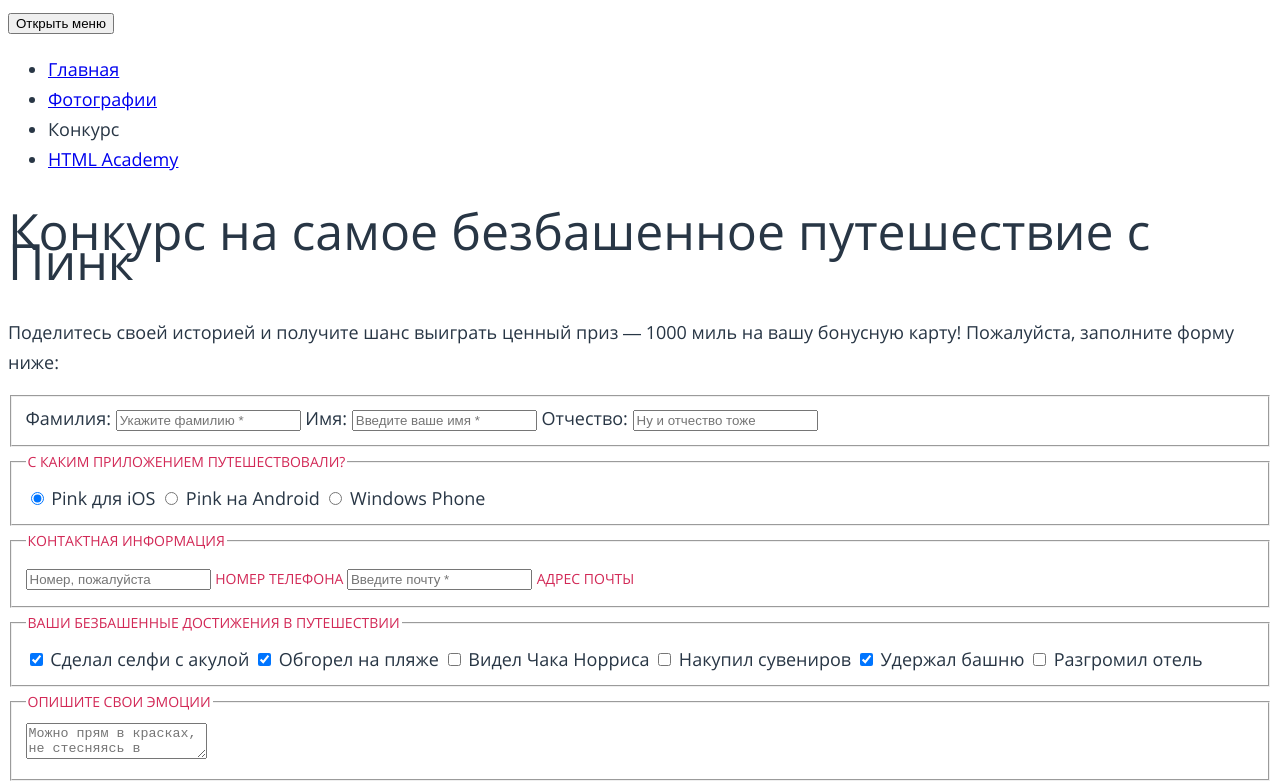
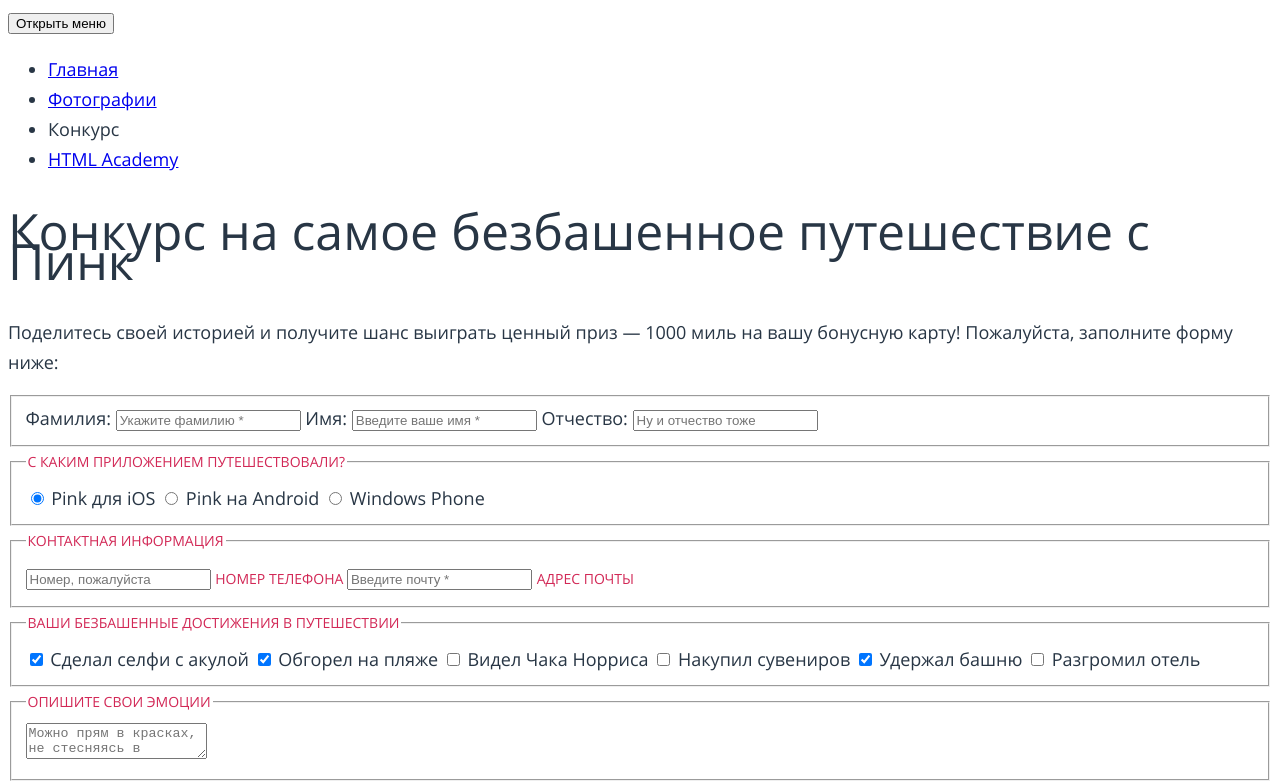
Before and after one commit to kiyashko/192116-pink, a website: page form.html in a window 1280 px wide. Shown: the part 50-833 px from the top of the page. Drawn offline with nearby package versions, Linux system fonts and the light colour scheme; files that its build step writes are made by us from their sources; files whose address does not match are found by name.

Commit message:
Сorrections 12.10 00.32

```diff
--- a/less/fonts.less
+++ b/less/fonts.less
@@ -2,22 +2,25 @@
   font-weight: 400;
   font-family: "Open Sans";
   font-style: normal;
-  src: url(../fonts/opensans.woff) format("woff2"),
-  url(../fonts/opensans.woff2) format("woff");
+  src: local("Open Sans"),
+    url("../fonts/opensans.woff") format("woff2"),
+    url("../fonts/opensans.woff2") format("woff");
 }
 
 @font-face {
   font-weight: 300;
   font-family: "Open Sans";
   font-style: normal;
-  src: url(../fonts/opensans.woff) format("woff2"),
-    url(../fonts/opensans.woff2) format("woff");
+  src:  local("Open Sans"),
+    url("../fonts/opensans.woff") format("woff2"),
+    url("../fonts/opensans.woff2") format("woff");
 }
 
 @font-face {
   font-weight: 700;
   font-family: "Open Sans";
   font-style: normal;
-  src: url(../fonts/opensans.woff) format("woff2"),
-    url(../fonts/opensans.woff2) format("woff");
+  src:  local("Open Sans"),
+    url("../fonts/opensans.woff") format("woff2"),
+    url("../fonts/opensans.woff2") format("woff");
 }
```
